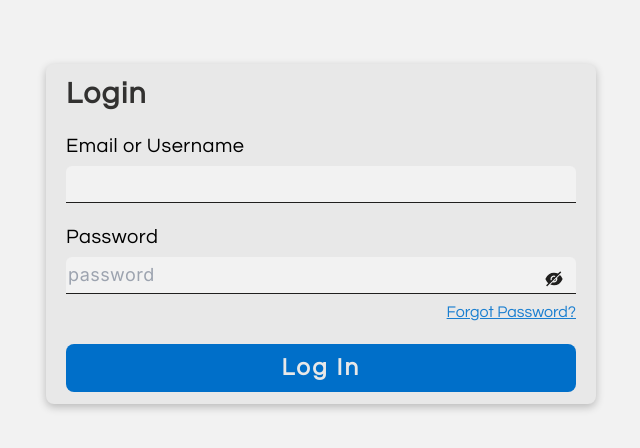
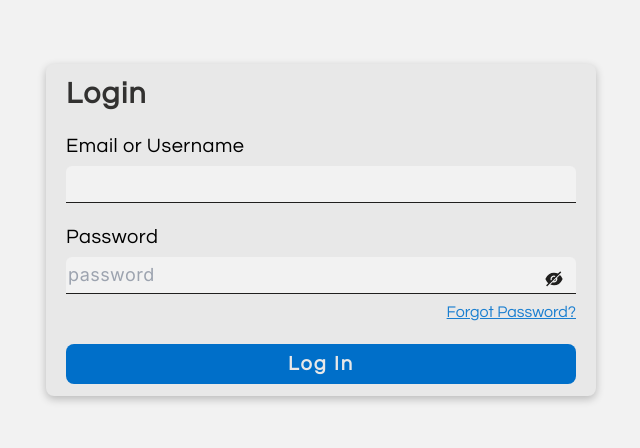
Before and after one commit to kawojue/toopcc-beta, a Next.js app in the folder client/: page /staff/login in a window 1280 px wide. Shown: the top 448 px of the page, without its empty margins (319-959 px from the left). Built offline with nearby package versions, Linux system fonts and the light colour scheme.

Commit message:
[edit] global styles

```diff
--- a/client/app/globals.css
+++ b/client/app/globals.css
@@ -336,7 +336,7 @@
 }
 
 .submit-btn {
-    @apply flex items-center justify-center px-7 py-2 font-semibold tracking-widest text-2xl bg-clr-1 rounded-lg text-clr-7 trans;
+    @apply flex items-center justify-center px-7 py-1.5 font-semibold tracking-widest text-xl bg-clr-1 rounded-lg text-clr-7 trans;
 }
 
 .fgt-pswd {
```
